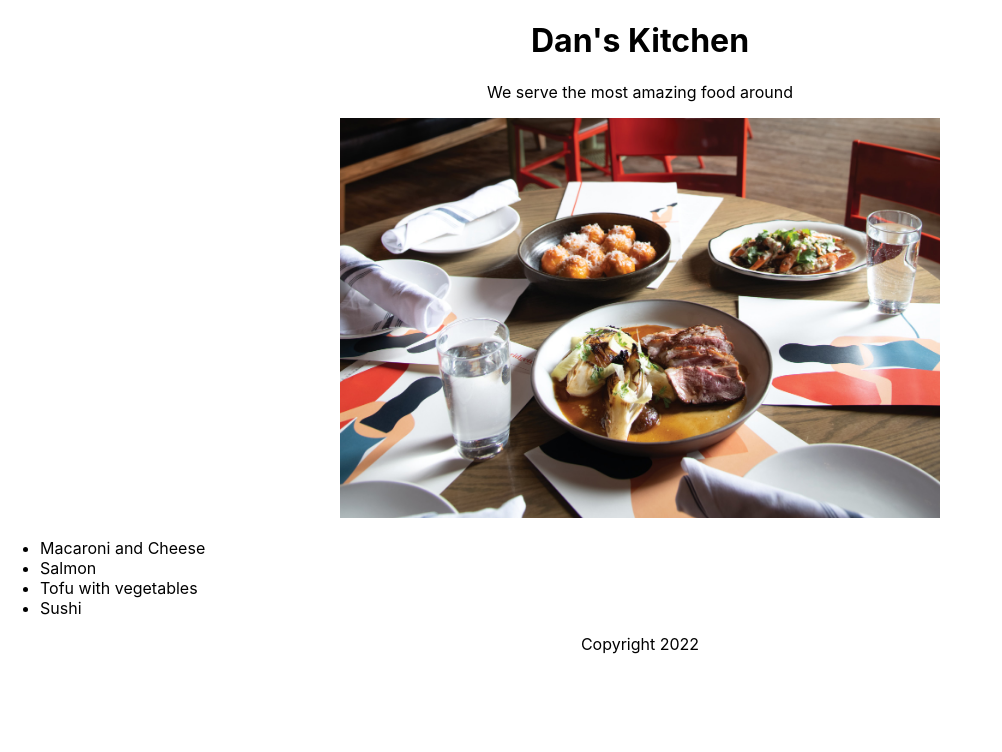
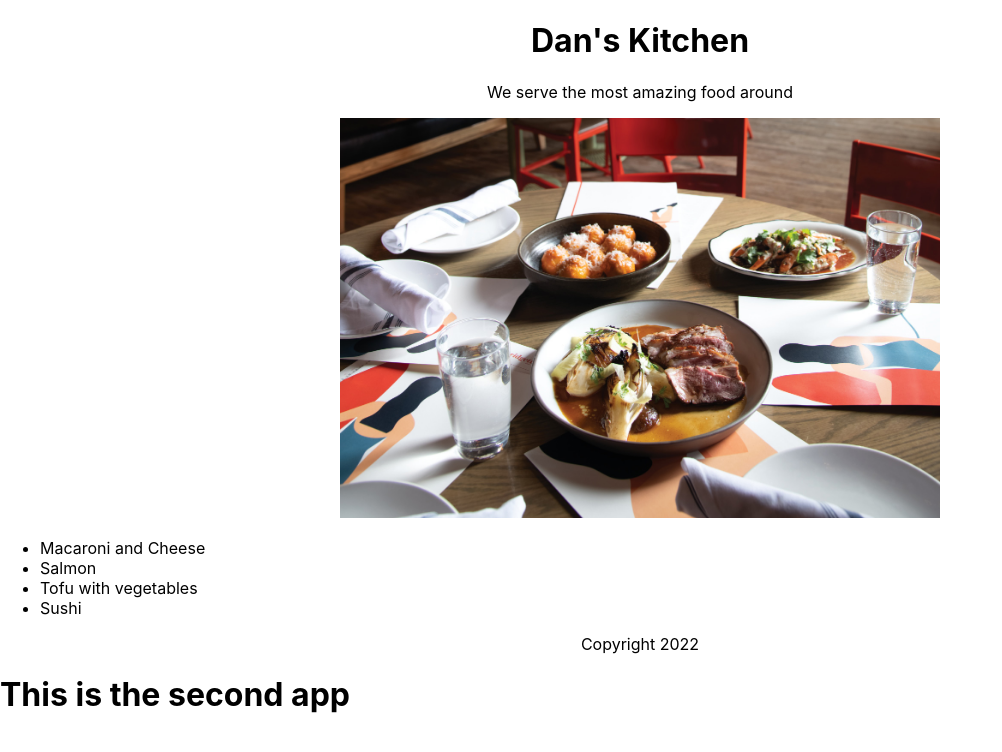
Before and after one commit to KenyAlgGit/React-Practices, a React (Create React App) app: page / in a window 1280 px wide. Shown: the top 752 px of the page, without its empty margins (0-1002 px from the left). Built offline with nearby package versions, Linux system fonts and the light colour scheme.

Commit message:
Using fragment

```diff
--- a/src/index.js
+++ b/src/index.js
@@ -33,9 +33,15 @@ import App from './App';
 
 //chapter 2.1 insert an element
 ReactDOM.render(
-  //below is the element you want to add
-    <App />, //this is the element id
-
+  <React.Fragment>
+  {/* //below is the element you want to add */}
+    <App />
+    <Apptwo></Apptwo>
+  </React.Fragment>,
   //below is the location id you want it to add into
   document.getElementById('root')
 );
+
+function Apptwo(){
+  return<h1>This is the second app</h1>
+}
```
